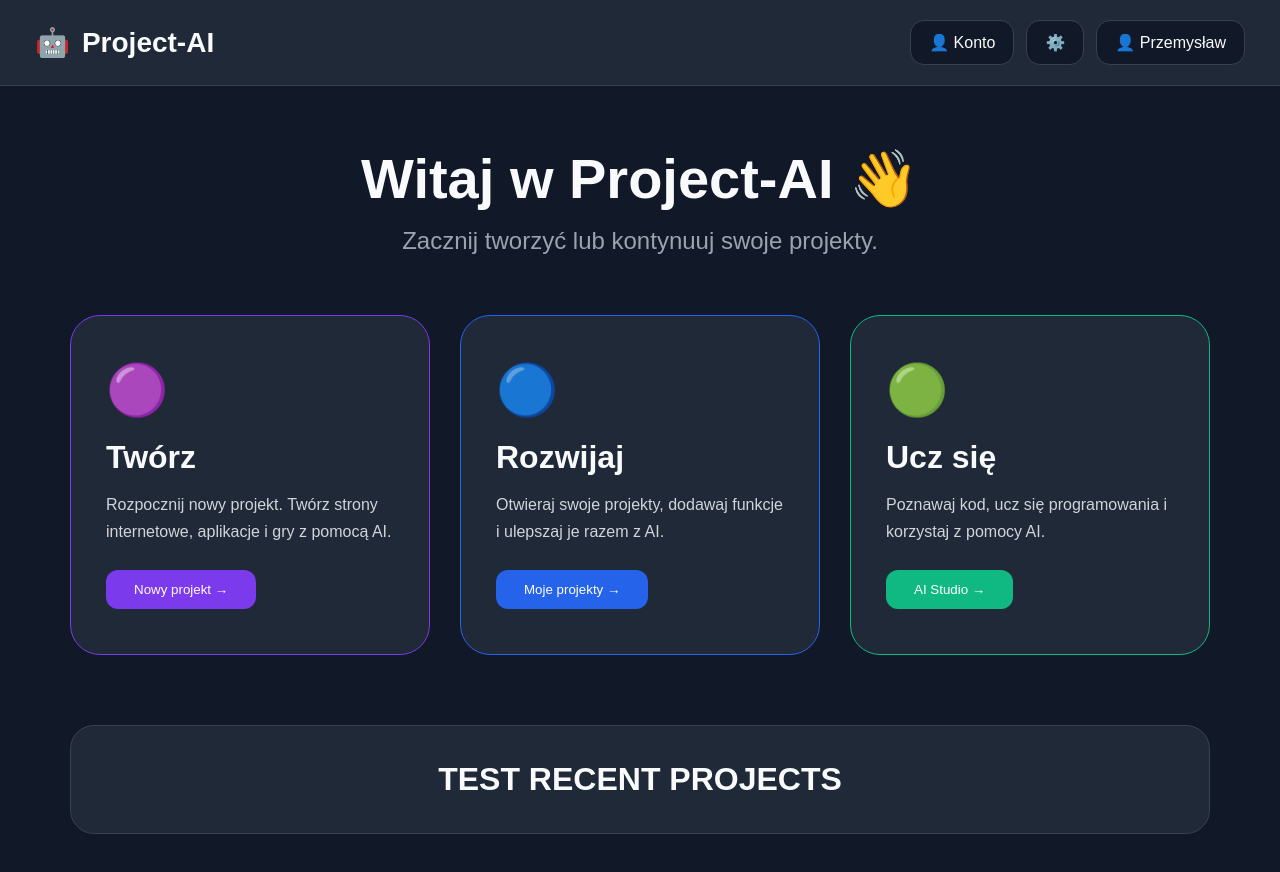
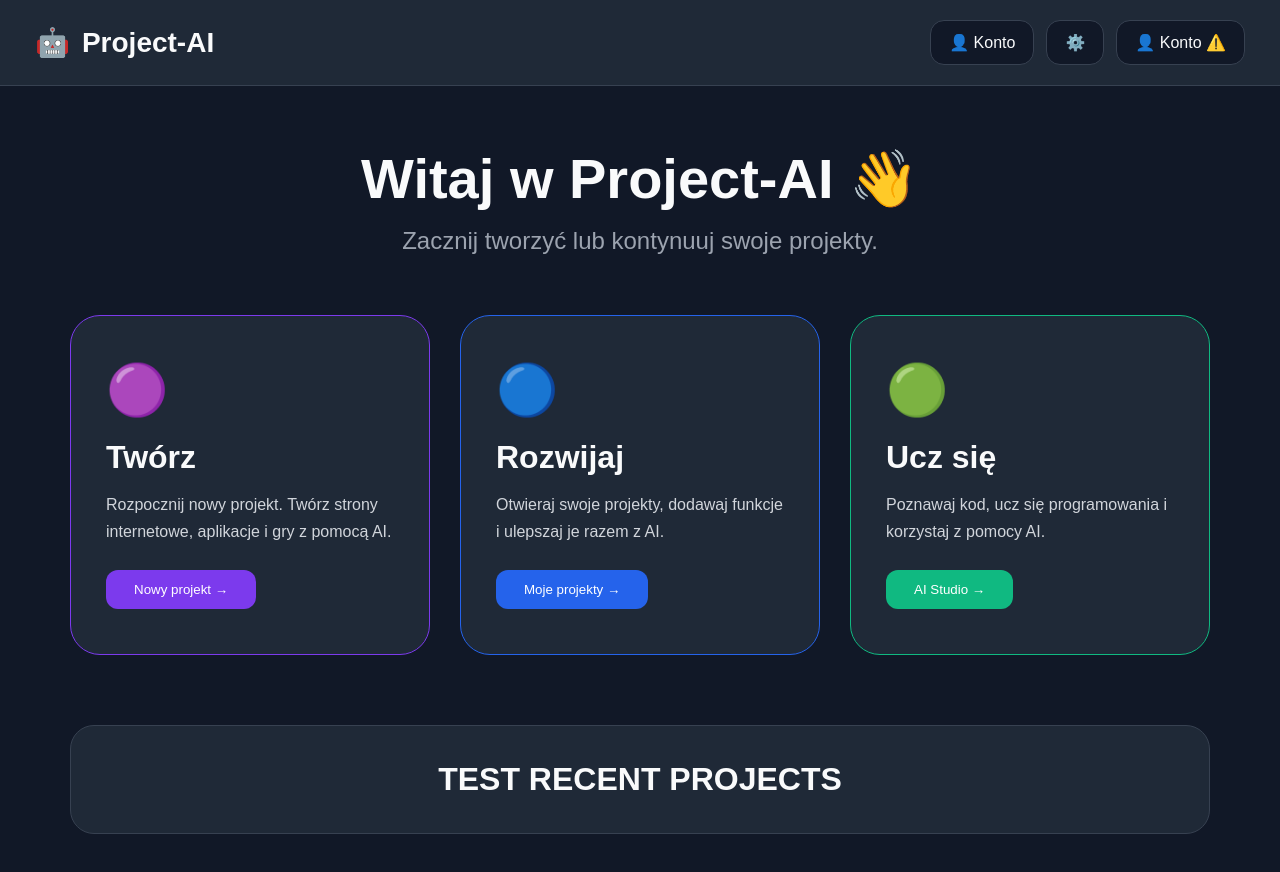
Before and after one commit to PrzemoNH/project-ai, a Next.js app: page /dashboard in a window 1280 px wide. Shown: the top 872 px of the page. Built offline with nearby package versions, Linux system fonts and the light colour scheme.

Commit message:
Update dashboard-header.tsx

```diff
--- a/components/dashboard/dashboard-header.tsx
+++ b/components/dashboard/dashboard-header.tsx
@@ -17,7 +17,9 @@ export default function DashboardHeader() {
         </button>
 
         <button className="header-profile">
-          👤 Przemysław
+
+          👤 Konto ⚠️
+
         </button>
 
       </div>
```
